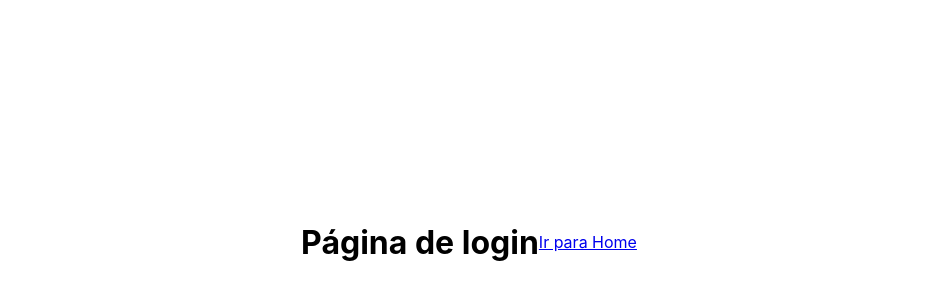
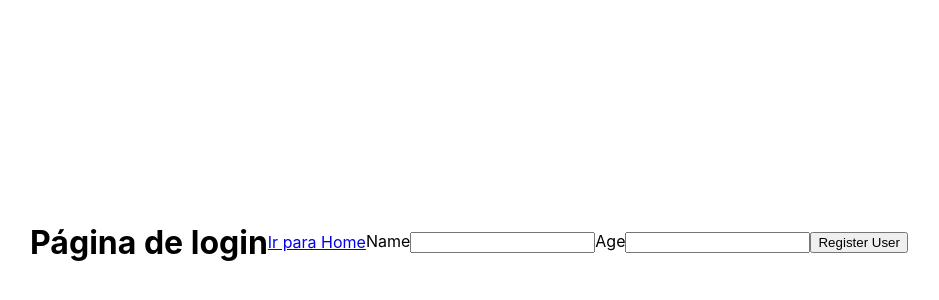
Before and after one commit to estartandodevs-course/sport-friend, a React (Create React App) app: page /Login in a window 1280 px wide. Shown: the part 158-458 px from the top of the page, without its empty margins (171-1110 px from the left). Built offline with nearby package versions, Linux system fonts and the light colour scheme; no server answers.

Commit message:
login service --wip

```diff
--- a/src/pages/Login/login.js
+++ b/src/pages/Login/login.js
@@ -1,12 +1,67 @@
-import React from 'react';
+import React, { useState } from "react";
+import loginService from "./loginService";
 import { Link } from "react-router-dom";
+export default function Login() {
+    const [newUser, setNewUser] = useState({
+        id: 1,
+        name: "",
+        age: ""
+    });
 
-function login() {
-  return (
+    const handleInputChange = (event) => {
+        const value = event.target.value;
+        const name = event.target.name;
+        const inputObj = {
+            [name]: value
+        }
+
+        setNewUser(Object.assign(newUser, inputObj));
+
+        console.log(newUser);
+    };
+
+    const handleSubmit = (event) => {
+        event.preventDefault();
+        getNextId();
+        loginService.addUser(newUser);
+    }
+
+    const getNextId = () => {
+        // Trying to get the last id from db --WIP
+        // const arrSorted = loginService.getSortBy("id");
+        // const lastId = arrSorted.pop().id;
+
+        // incorrect way, need to get the last id from the database not from the state.
+        const lastId = newUser.id;
+        console.log(lastId);
+        setNewUser({
+            id: (lastId + 1)
+        })
+        console.log("Last Id --->" + newUser.id);
+    }
+
+    return (
     <>
     <h1 className="login-title"> Página de login </h1>
     <Link to="/">Ir para Home</Link>
+        <form onSubmit={handleSubmit}>
+            <label>Name</label>
+            <input
+             type="text"
+             name="name"
+             onChange={handleInputChange} />
+
+            <label>Age</label>
+            <input
+             type="text"
+             name="age"
+             onChange={handleInputChange} />
+
+            <input
+             type="submit"
+             value="Register User" />
+
+        </form>
     </>
-  );
+    );
 }
-export default login;
--- a/src/pages/Login/loginService.js
+++ b/src/pages/Login/loginService.js
@@ -1,43 +1,34 @@
-import React, { useState }  from 'react';
-import axios from 'axios';
-import sheetDBConfig from '../../environment';
+import axios from "axios";
+import sheetDBConfig from "../../environment";
 
+const sheetDB_URL = sheetDBConfig.URL_API;
 
-export default function RegisterUser() {
+const loginService = {
+  addUser: (newUser) => {
+    console.log("pre-posting new user");
+    axios
+      .post(sheetDB_URL, {
+        data: newUser
+      })
+      .then(res => {
+        console.log(res);
+        console.log(res.data);
+      });
+  },
+  searchUser: (userId) => {
+    console.log(userId)
+  },
+  getSortBy: async (sort) => {
+    axios
+      .get(sheetDB_URL + `?sort_by=${sort}&sort_order=asc`)
+      .then(res  => {
+        return res.data;
+      })
+  },
+  // getLastId: () => {
+  //   const lastObj = this.getSortBy("id").pop();
+  //   return lastObj.id;
+  // }
+};
 
-    const [user, setUser] = useState({
-        id: 10,
-        name: "JAJAJAJ",
-        age: 15,
-    });
-
-    const handleSubmit = event => {
-        event.preventDefault();
-        postUser(user);
-    }
-
-    const handleChange = event => {
-        setUser({ name: event.target.value, id: user.id+1, age: user.age});
-    }
-
-    const postUser = (_user) => {
-        console.log("pre-posting")
-        axios.post(sheetDBConfig.URL_API, {
-            "data": _user
-        }).then(res => {
-            console.log(res);
-            console.log(res.data);
-        })
-    };
-  return (
-    <div>
-        <form onSubmit={handleSubmit}>
-          <label>
-            Person Name:
-            <input type="text" name="name" onChange={handleChange} />
-          </label>
-          <button type="submit">Add</button>
-        </form>
-    </div>
-  );
-}
+export default loginService;
```
